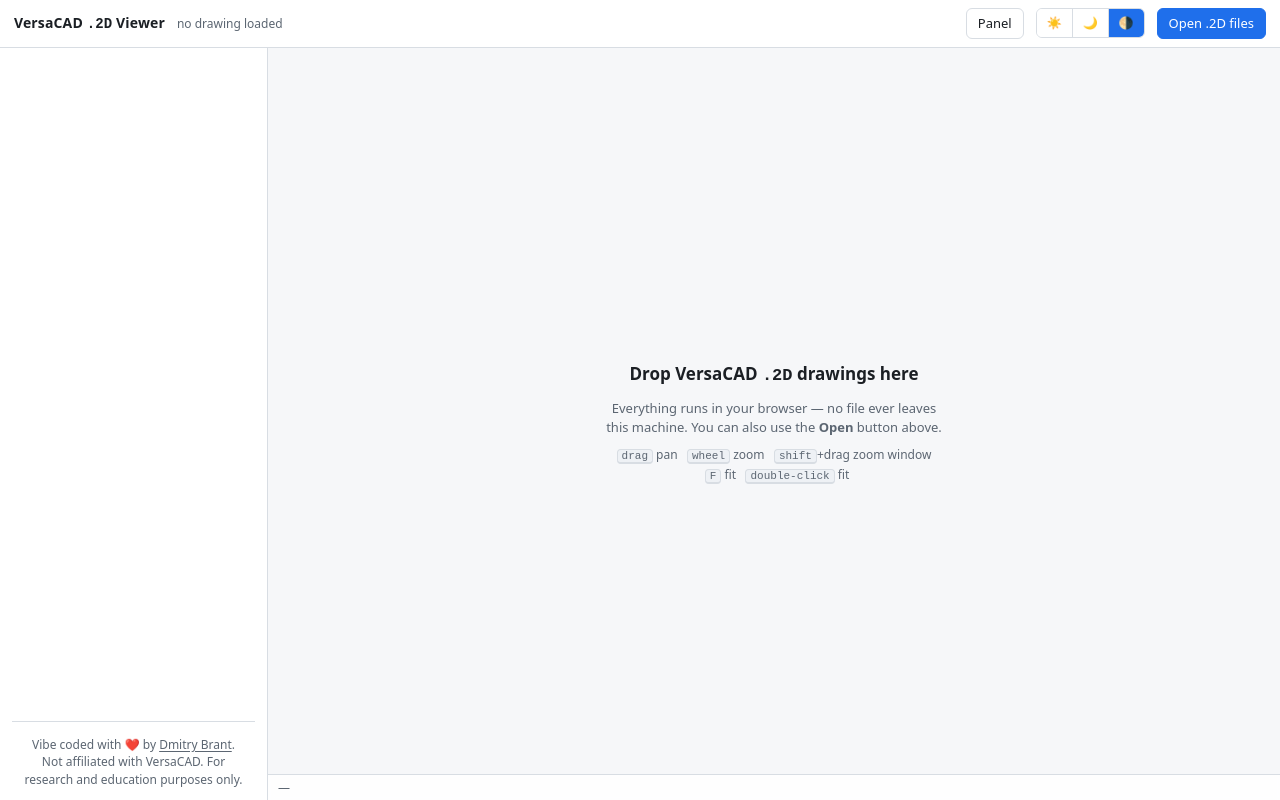
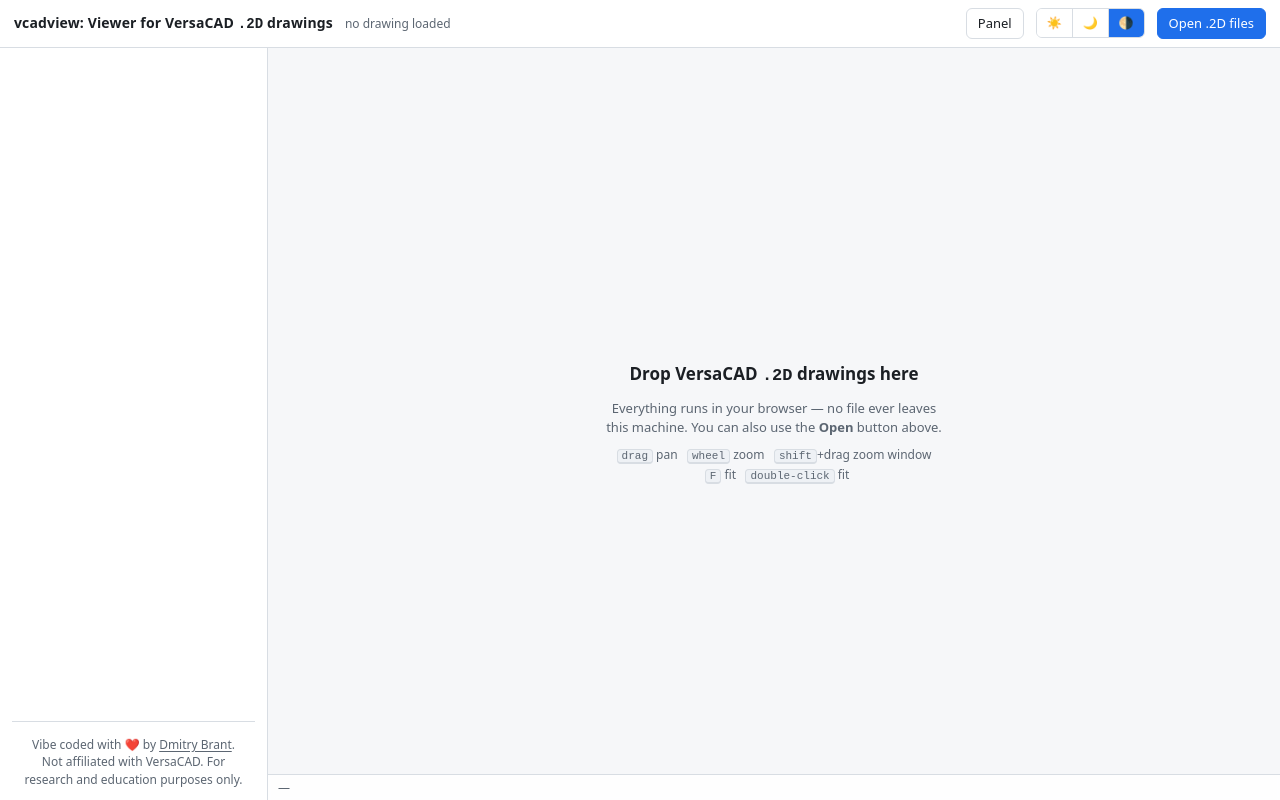
Before and after one commit to dbrant/vcadview, a plain HTML site: page dist/vcadview.html in a window 1280 px wide. Drawn offline with Linux system fonts and the light colour scheme.

Commit message:
Update nomenclature.

```diff
--- a/dist/vcadview.html
+++ b/dist/vcadview.html
@@ -3,12 +3,12 @@
 <head>
 <meta charset="utf-8">
 <meta name="viewport" content="width=device-width, initial-scale=1">
-<title>VersaCAD .2D Viewer &amp; Converter</title>
+<title>vcadview: Viewer and converter for VersaCAD .2D drawings</title>
 <link rel="stylesheet" href="vcadview.css">
 </head>
 <body>
 <header>
-  <h1>VersaCAD <code>.2D</code> Viewer</h1>
+  <h1>vcadview: Viewer for VersaCAD <code>.2D</code> drawings</h1>
   <span class="sub" id="hdrfile">no drawing loaded</span>
   <span class="spacer"></span>
   <button id="btnSide" title="Toggle the side panel">Panel</button>
```
Also changed, not shown: web/index.html (+2 -2 lines), README.md.
